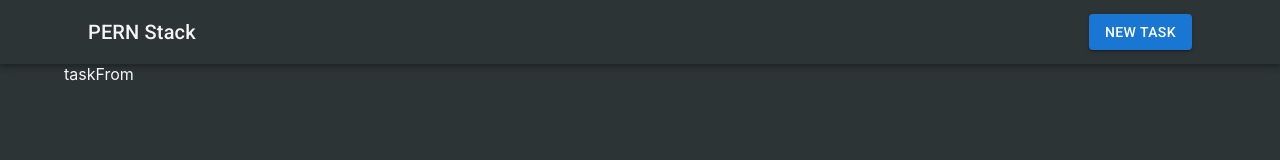
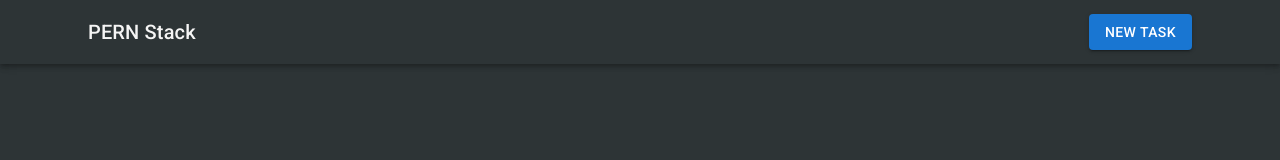
Before and after one commit to Davidcastel26/APP_TASK_MANAGER_PERN, a React (Create React App) app in the folder client/: page /tasks/new in a window 1280 px wide. Shown: the top 160 px of the page. Built offline with nearby package versions, Linux system fonts and the light colour scheme.

Commit message:
adding ui task form component

```diff
--- a/client/src/components/TaskForm.js
+++ b/client/src/components/TaskForm.js
@@ -1,10 +1,10 @@
-
+import { Grid } from '@mui/material'
 
 const TaskForm = () => {
     return (
-        <div>
-            taskFrom
-        </div>
+        <Grid container>
+
+        </Grid>
     )
 }
 
```
